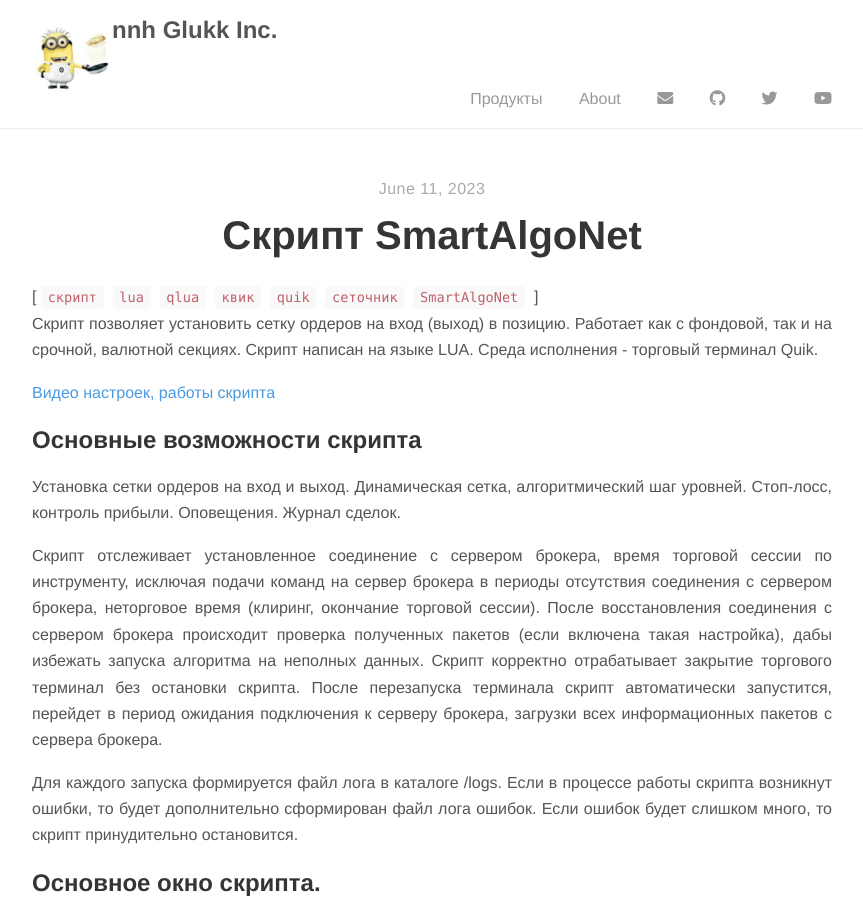
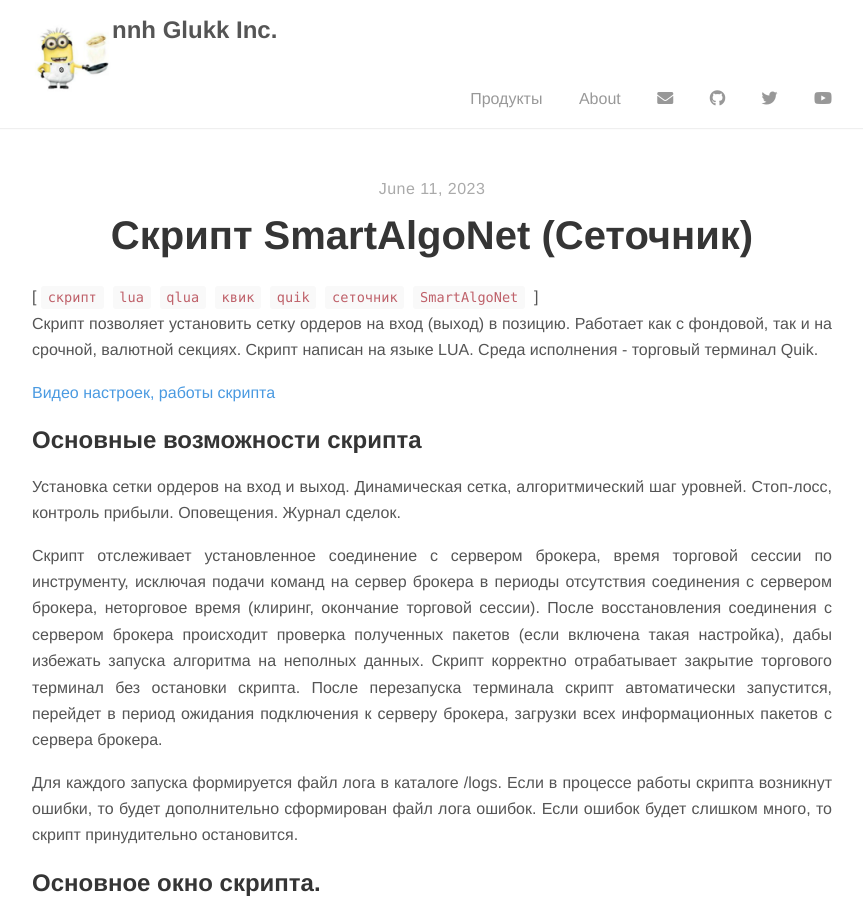
Before and after one commit to nick-nh/nick-nh.github.io, a Jekyll site: the page built from _posts/2023-06-11-SmartAlgoNet.md, in a window 1280 px wide and 900 px high. Shown: the whole window, without its empty margins (208-1071 px from the left). Built offline with Jekyll 4.4.1, drawn with Linux system fonts in a browser that asks for light colours; nearby versions of some CDN libraries.

```diff
--- a/_posts/2023-06-11-SmartAlgoNet.md
+++ b/_posts/2023-06-11-SmartAlgoNet.md
@@ -1,8 +1,8 @@
 ---
 layout: post
-title: "Скрипт SmartAlgoNet"
+title: "Скрипт SmartAlgoNet (Сеточник)"
 author: "nnh"
-description: Скрипт SmartAlgoNet.
+description: Скрипт SmartAlgoNet (Сеточник).
 tags: [скрипт,lua,qlua,квик,quik,сеточник,SmartAlgoNet]
 ---
 
```
Also changed, not shown: scripts_list.md (+1 -0 lines).
